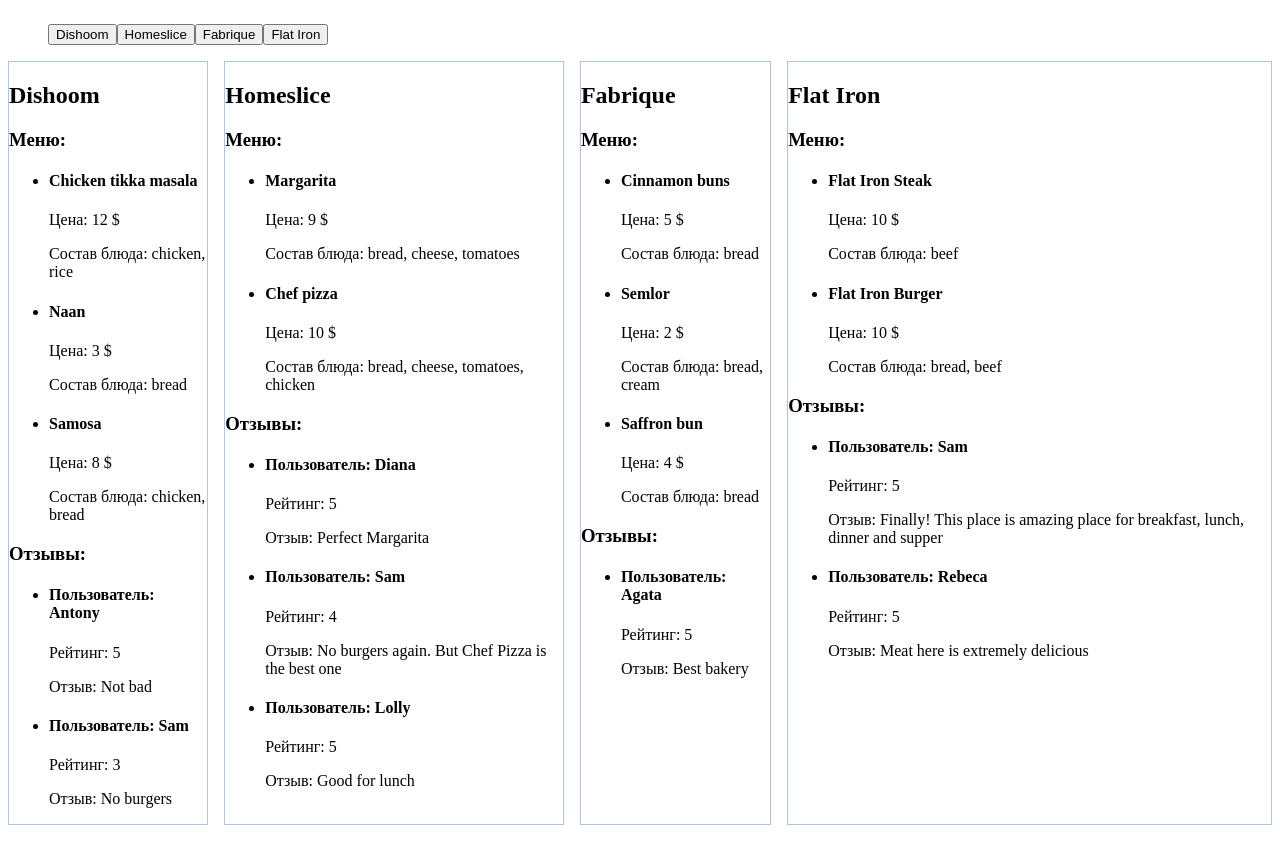
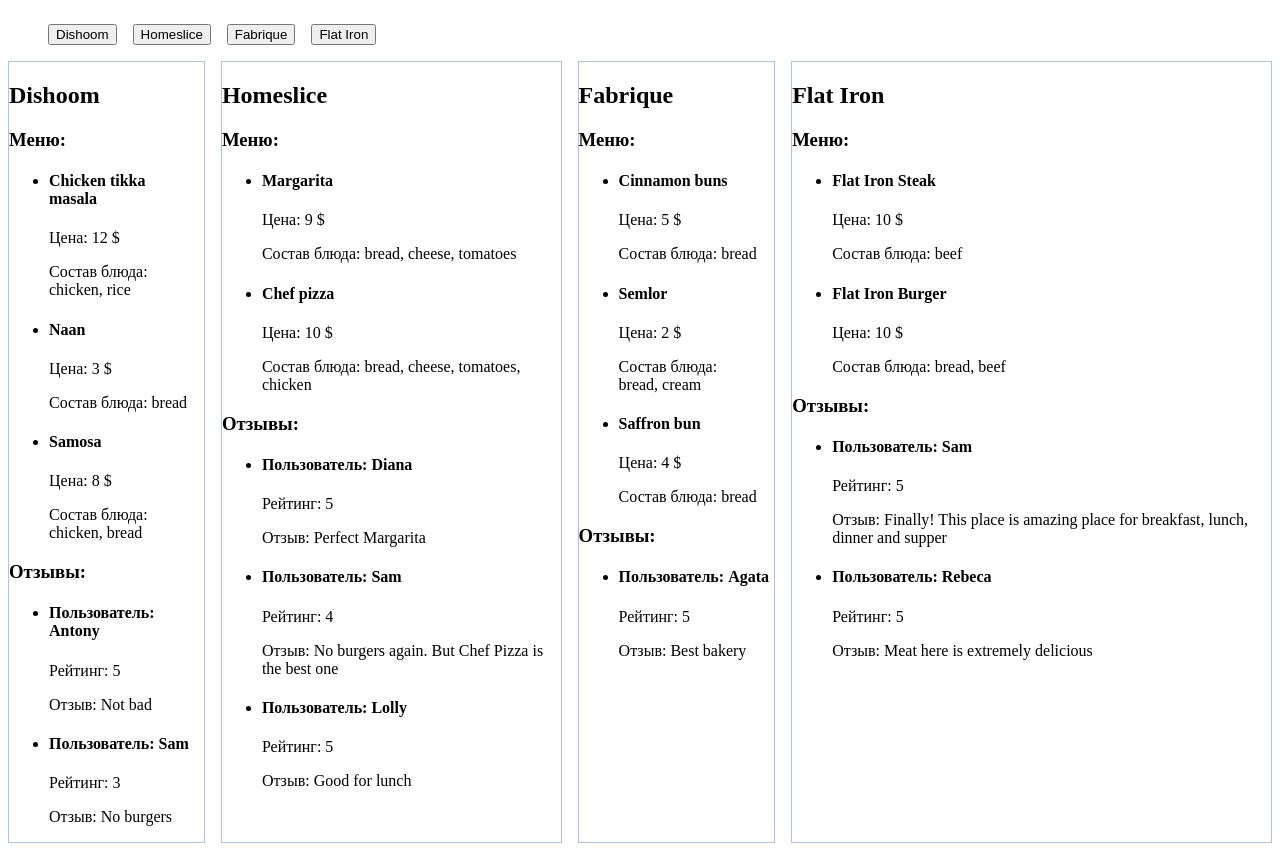
Before and after one commit to Zimson/rc2023, a React (Vite) app: page / in a window 1280 px wide. Built offline with nearby package versions, Linux system fonts and the light colour scheme.

Commit message:
add classnames, restyle tab btns

```diff
--- a/package.json
+++ b/package.json
@@ -10,6 +10,7 @@
     "preview": "vite preview"
   },
   "dependencies": {
+    "classnames": "2.3.2",
     "react": "^18.2.0",
     "react-dom": "^18.2.0"
   },
--- a/src/components/common/Tabs/index.tsx
+++ b/src/components/common/Tabs/index.tsx
@@ -1,6 +1,10 @@
+import classNames from 'classnames/bind';
+
 import UnorderedList from '../UnorderedList';
 import Tab from '../Tab';
 import styles from './styles.module.css';
+
+const cx = classNames.bind(styles);
 
 export interface ITabItem {
   id: string;
@@ -10,9 +14,10 @@ export interface ITabItem {
 interface ITabsProps<T> {
   items: T[];
   onTabClick: (item: T) => void;
+  className?: string;
 }
 
-const Tabs = <T extends ITabItem>({items, onTabClick}: ITabsProps<T>) => {
+const Tabs = <T extends ITabItem>({items, onTabClick, className}: ITabsProps<T>) => {
   const handleClick = (item: T) => () => {
     onTabClick(item);
   };
@@ -20,7 +25,7 @@ const Tabs = <T extends ITabItem>({items, onTabClick}: ITabsProps<T>) => {
   return (
     <UnorderedList
       items={items}
-      className={styles.tabs}
+      className={cx('tabs', className)}
       renderItem={(item: T) => (
         <Tab text={item.text} onClick={handleClick(item)} />
       )}
--- a/src/components/common/Tabs/styles.module.css
+++ b/src/components/common/Tabs/styles.module.css
@@ -2,3 +2,7 @@
   display: inline-flex;
   list-style: none;
 }
+
+li:not(:last-of-type) {
+  margin-right: 16px;
+}
--- a/src/components/pages/Restaurants/index.tsx
+++ b/src/components/pages/Restaurants/index.tsx
@@ -1,4 +1,5 @@
 import {FC} from 'react';
+import classNames from 'classnames/bind';
 
 import Tabs from '../../common/Tabs';
 import IRestaurant from './Restaurant/IRestaurant.ts';
@@ -8,6 +9,8 @@ import styles from './styles.module.css';
 interface IRestaurantsProps {
   restaurants: IRestaurant[];
 }
+
+const cx = classNames.bind(styles);
 
 const Restaurants: FC<IRestaurantsProps> = ({
   restaurants,
@@ -22,7 +25,7 @@ const Restaurants: FC<IRestaurantsProps> = ({
   return (
     <div>
       <Tabs items={tabs} onTabClick={handleTabClick} />
-      <div className={styles.restaurants}>
+      <div className={cx('restaurants')}>
         {restaurants.map(restaurant => (
           <Restaurant
             key={restaurant.id}
```
Also changed, not shown: 1 other file (tests, documents, lock files or other folders).
